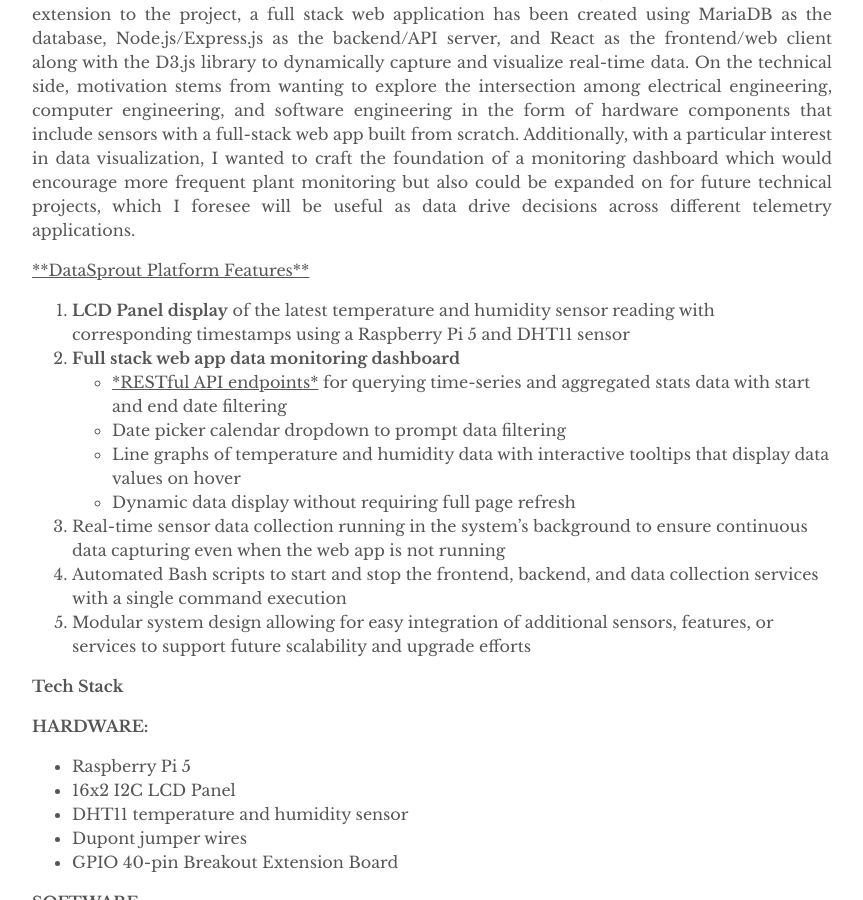
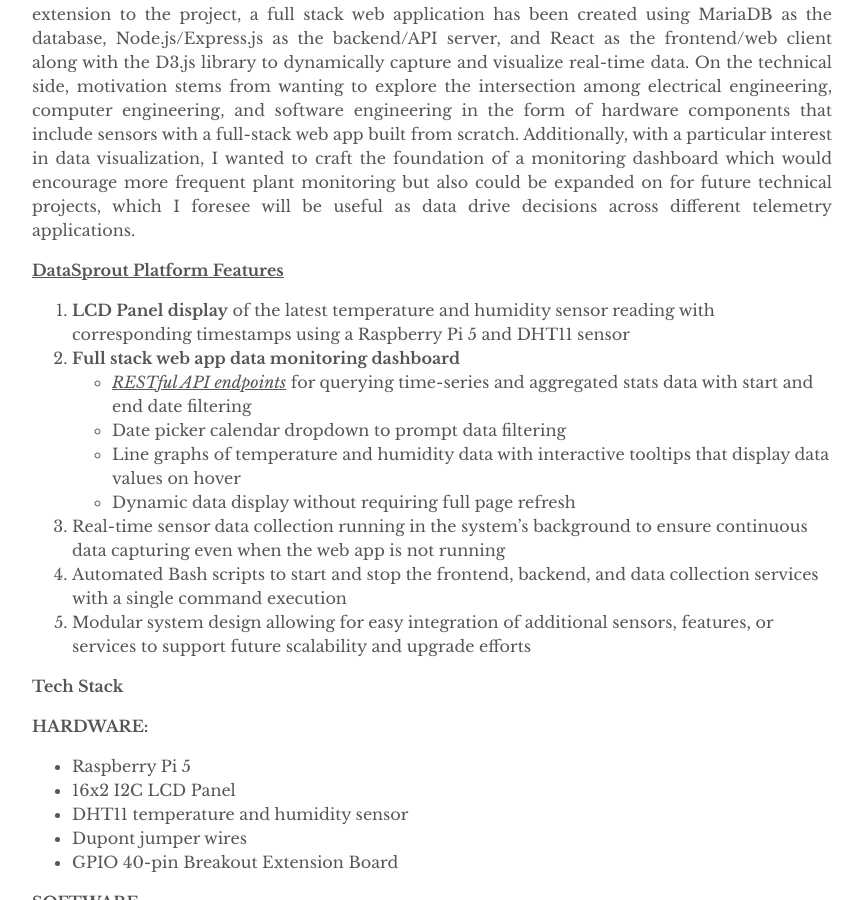
Before and after one commit to jackiechanmakes/jackiechanmakes.github.io, a Jekyll site: the page built from _posts/2025-04-19-plant-monitor.md, in a window 1280 px wide and 900 px high, scrolled down 1306 px. Shown: the whole window, without its empty margins (208-1071 px from the left). Built offline with Jekyll 4.4.1, drawn with Linux system fonts in a browser that asks for light colours; comment, search, counter and statistics services are not loaded.

```diff
--- a/_posts/2025-04-19-plant-monitor.md
+++ b/_posts/2025-04-19-plant-monitor.md
@@ -25,10 +25,10 @@ I’ve been unfortunate to find after I moved away that I don’t naturally poss
 
 To support my plants’ era of thriving, DataSprout uses a Raspberry Pi 5 running the Debian GNU/Linux 12 (bookworm) operating system with connections to a DHT11 sensor and 16x2 I2C LCD panel. The firmware logic to initialize and run the hardware system is written in C. As an extension to the project, a full stack web application has been created using MariaDB as the database, Node.js/Express.js as the backend/API server, and React as the frontend/web client along with the D3.js library to dynamically capture and visualize real-time data. On the technical side, motivation stems from wanting to explore the intersection among electrical engineering, computer engineering, and software engineering in the form of hardware components that include sensors with a full-stack web app built from scratch. Additionally, with a particular interest in data visualization, I wanted to craft the foundation of a monitoring dashboard which would encourage more frequent plant monitoring but also could be expanded on for future technical projects, which I foresee will be useful as data drive decisions across different telemetry applications.
 
-<u>**DataSprout Platform Features**</u>
+**<u>DataSprout Platform Features</u>**
 1.	**LCD Panel display** of the latest temperature and humidity sensor reading with corresponding timestamps using a Raspberry Pi 5 and DHT11 sensor
 2.	**Full stack web app data monitoring dashboard**
-    - <u>*RESTful API endpoints*</u> for querying time-series and aggregated stats data with start and end date filtering
+    - *<u>RESTful API endpoints</u>* for querying time-series and aggregated stats data with start and end date filtering
     - Date picker calendar dropdown to prompt data filtering
     - Line graphs of temperature and humidity data with interactive tooltips that display data values on hover
     - Dynamic data display without requiring full page refresh
```
